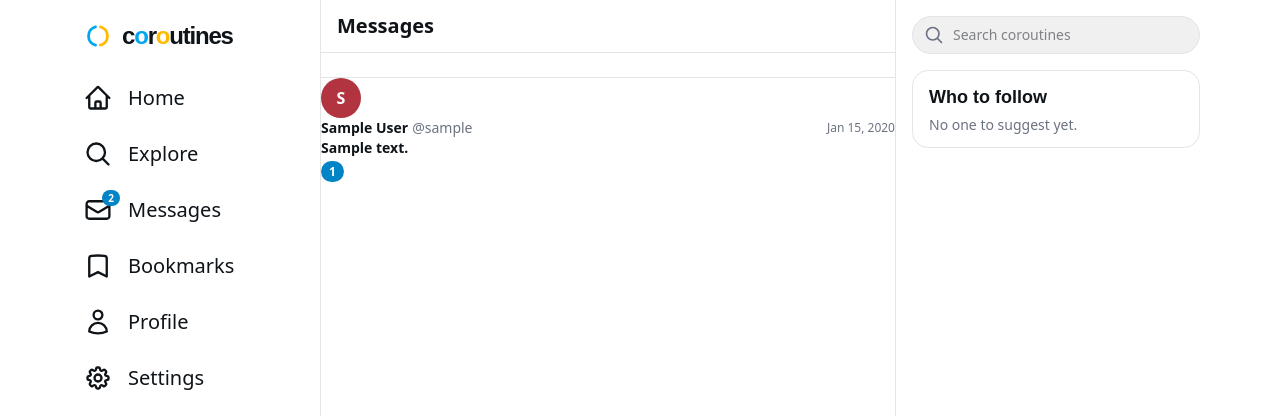
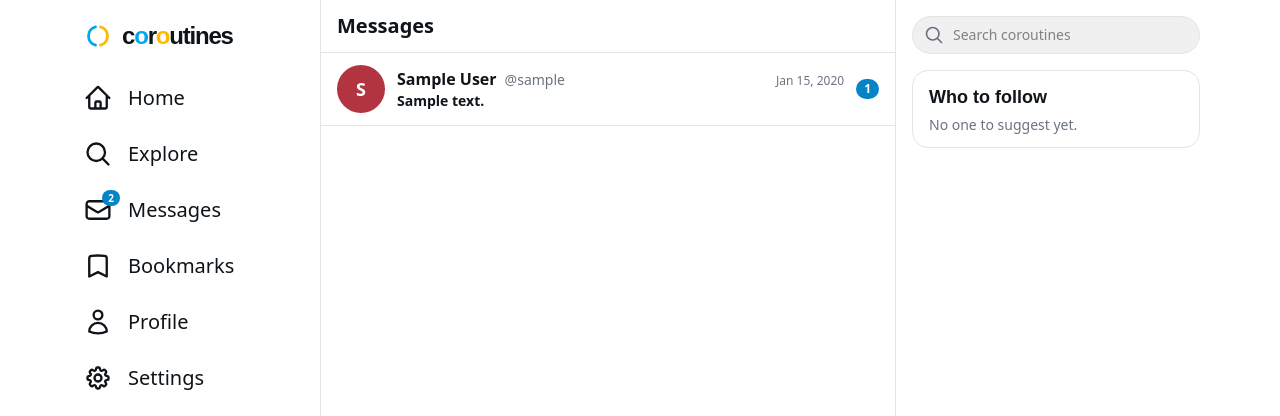
Before and after one commit to AkhilT9/coroutines, a Django app: page /messages/ in a window 1280 px wide. Shown: the top 416 px of the page. Run offline with Django 5.2, Linux system fonts and the light colour scheme; a user stored in the database is signed in; tables that the repository leaves empty hold one stand-in row (values such as "Sample post"); some web fonts are replaced.

Commit message:
Fix broken inbox rows and add times to chat bubbles
The inbox row was a link containing the avatar link, which browsers
split apart, collapsing the layout and making rows unclickable. The
avatar partial can now render as a plain span for use inside links.

```diff
--- a/templates/dms/inbox.html
+++ b/templates/dms/inbox.html
@@ -5,16 +5,16 @@
 <div class="sticky top-0 z-10 border-b border-line bg-base/80 px-4 py-3 text-xl font-bold backdrop-blur">Messages</div>
 {% for row in rows %}
 <a href="{% url 'conversation' row.other.username %}" class="flex items-center gap-3 border-b border-line px-4 py-3 hover:bg-dim">
-  {% include "partials/avatar.html" with u=row.other %}
+  {% include "partials/avatar.html" with u=row.other plain=True size="h-12 w-12 text-lg" %}
   <div class="min-w-0 flex-1">
-    <div class="flex items-center gap-1 text-sm">
+    <div class="flex items-baseline gap-2">
       <span class="truncate font-bold">{{ row.other.name }}</span>
-      <span class="truncate text-muted">@{{ row.other.username }}</span>
+      <span class="truncate text-sm text-muted">@{{ row.other.username }}</span>
       <span class="ml-auto whitespace-nowrap text-xs text-muted">{{ row.updated_at|short_since }}</span>
     </div>
     <div class="truncate text-sm {% if row.unread %}font-semibold{% else %}text-muted{% endif %}">{{ row.preview|default:"No messages yet" }}</div>
   </div>
-  {% if row.unread %}<span class="rounded-full bg-accent px-2 py-0.5 text-xs font-bold text-white">{{ row.unread }}</span>{% endif %}
+  {% if row.unread %}<span class="shrink-0 rounded-full bg-accent px-2 py-0.5 text-xs font-bold text-white">{{ row.unread }}</span>{% endif %}
 </a>
 {% empty %}
 <p class="p-8 text-center text-muted">No conversations yet. Open someone's profile and tap the envelope to message them.</p>
--- a/templates/dms/partials/bubble.html
+++ b/templates/dms/partials/bubble.html
@@ -1,4 +1,7 @@
 {% load feed_extras %}
 <div class="bubble flex {% if m.sender_id == user.id %}justify-end{% else %}justify-start{% endif %}">
-  <div class="max-w-[78%] whitespace-pre-wrap break-words rounded-2xl px-4 py-2 text-[15px] leading-snug {% if m.sender_id == user.id %}bubble-mine rounded-br-sm bg-accent text-white{% else %}rounded-bl-sm bg-surface{% endif %}" title="{{ m.created_at }}">{{ m.content|linkify }}</div>
+  <div class="max-w-[78%] rounded-2xl px-3.5 py-2 {% if m.sender_id == user.id %}bubble-mine rounded-br-sm bg-accent text-white{% else %}rounded-bl-sm bg-surface{% endif %}">
+    <div class="whitespace-pre-wrap break-words text-[15px] leading-snug">{{ m.content|linkify }}</div>
+    <div class="mt-0.5 text-right text-[10px] leading-none {% if m.sender_id == user.id %}text-white/70{% else %}text-muted{% endif %}" title="{{ m.created_at }}">{{ m.created_at|date:"g:i A" }}</div>
+  </div>
 </div>
--- a/templates/partials/avatar.html
+++ b/templates/partials/avatar.html
@@ -1 +1 @@
-<a href="{{ u.get_absolute_url }}" class="flex shrink-0 select-none items-center justify-center rounded-full font-bold text-white {{ size|default:'h-10 w-10 text-base' }}" style="background: hsl({{ u.avatar_hue }} 55% 45%)">{{ u.initial }}</a>
+{% if plain %}<span class="flex shrink-0 select-none items-center justify-center rounded-full font-bold text-white {{ size|default:'h-10 w-10 text-base' }}" style="background: hsl({{ u.avatar_hue }} 55% 45%)">{{ u.initial }}</span>{% else %}<a href="{{ u.get_absolute_url }}" class="flex shrink-0 select-none items-center justify-center rounded-full font-bold text-white {{ size|default:'h-10 w-10 text-base' }}" style="background: hsl({{ u.avatar_hue }} 55% 45%)">{{ u.initial }}</a>{% endif %}
```
